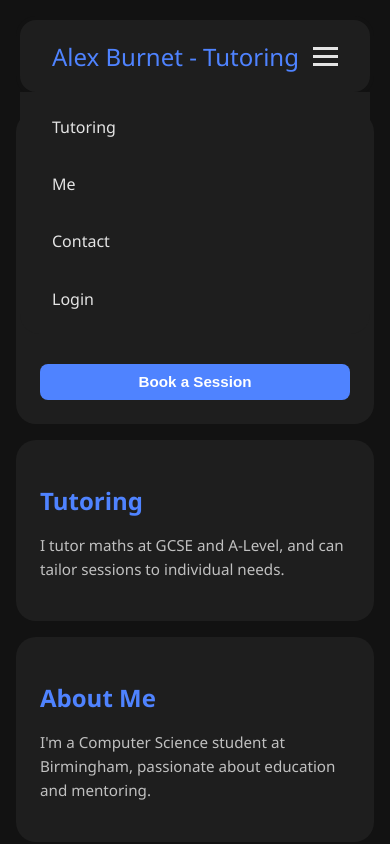
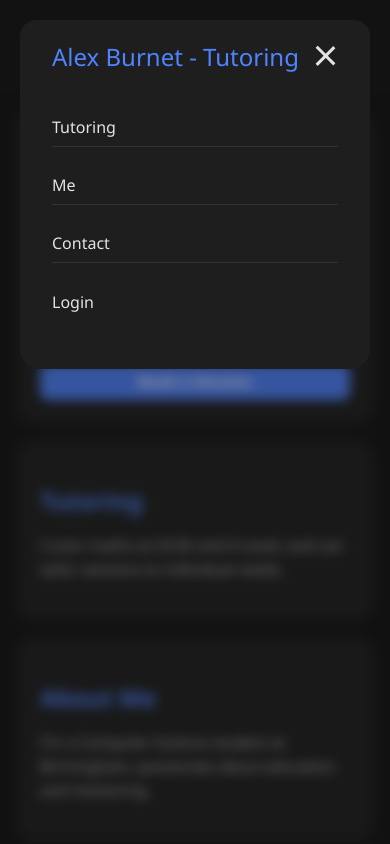
Before and after one commit to alexgburnet/maths-tutoring-app, a React (Vite) app in the folder client/: page / in a window 390 px wide. Both pictures are taken after a click on the element 325 px from the left and 56 px from the top of the page. Shown: the top 844 px of the page. Built offline with nearby package versions, Linux system fonts and the light colour scheme.

Commit message:
Fixed hamburger spacing and added blur to background

```diff
--- a/client/src/components/Navbar/Navbar.css
+++ b/client/src/components/Navbar/Navbar.css
@@ -1,3 +1,4 @@
+/* NAVBAR BASE STYLES */
 .navbar {
     background-color: #1e1e1e;
     border: 4px solid #121212;
@@ -9,11 +10,17 @@
     align-items: center;
     position: sticky;
     top: 0;
-    z-index: 10;
+    z-index: 25; /* highest layer */
     height: 72px;
+    transition: border-radius 0.3s ease;
   }
 
-  /* Navbar title */
+  .navbar.menu-open {
+    border-bottom-left-radius: 0;
+    border-bottom-right-radius: 0;
+  }
+
+  /* NAVBAR TITLE */
   .navbar h1 {
     font-size: 1.5rem;
     font-weight: 600;
@@ -21,13 +28,13 @@
     margin: 0;
   }
 
-  /* Hamburger icon - hidden on desktop */
+  /* HAMBURGER MENU */
   .hamburger {
     display: none;
     flex-direction: column;
     gap: 5px;
     cursor: pointer;
-    z-index: 20; /* Make sure it's above the dropdown */
+    z-index: 20;
   }
 
   .hamburger .bar {
@@ -37,14 +44,27 @@
     transition: all 0.3s ease;
   }
 
-  /* Navigation links - default desktop */
+  .hamburger .bar:nth-child(1).open {
+    transform: rotate(45deg) translate(5px, 5px);
+  }
+
+  .hamburger .bar:nth-child(2).open {
+    opacity: 0;
+  }
+
+  .hamburger .bar:nth-child(3).open {
+    transform: rotate(-45deg) translate(6px, -6px);
+  }
+
+  /* DESKTOP NAV LINKS */
   .nav-links {
     display: flex;
     gap: 1.2rem;
     align-items: center;
+    z-index: 15;
   }
 
-  /* Common link styling */
+  /* LINK STYLING */
   .navbar a {
     text-decoration: none;
     color: #e4e4e4;
@@ -56,7 +76,7 @@
     transition: color 0.2s ease-in-out;
   }
 
-  /* Logout button */
+  /* LOGOUT BUTTON */
   .logout-button {
     background: none;
     border: none;
@@ -66,7 +86,6 @@
     padding: 0;
     font-family: inherit;
     font-size: 1rem;
-    margin-top: 0;
   }
 
   .logout-button:hover {
@@ -83,23 +102,50 @@
     .nav-links {
       position: absolute;
       top: 100%;
+      left: 0;
       right: 0;
-      left: 0;
       background-color: #1e1e1e;
       flex-direction: column;
       align-items: flex-start;
-      padding: 1rem 2rem;
-      display: none;
+      padding: 0 2rem;
+      overflow: hidden;
+      max-height: 0;
+      opacity: 0;
+      transition: max-height 0.3s ease, opacity 0.3s ease;
       border-radius: 0 0 20px 20px;
+      border-top: none;
+      z-index: 15;
     }
 
     .nav-links.open {
-      display: flex;
+      padding: 1rem 2rem 3rem;
+      max-height: 300px;
+      opacity: 1;
     }
 
     .nav-links a,
     .nav-links .logout-button {
       padding: 0.5rem 0;
       width: 100%;
+      border-bottom: 1px solid #333;
+    }
+
+    .nav-links a:last-child,
+    .nav-links .logout-button:last-child {
+      border-bottom: none;
+    }
+
+    /* BACKGROUND BLUR WHEN MENU IS OPEN */
+    .nav-blur-overlay {
+      position: fixed;
+      top: 92px;
+      left: 0;
+      right: 0;
+      bottom: 0;
+      backdrop-filter: blur(6px);
+      background-color: rgba(18, 18, 18, 0.4);
+      z-index: 5;
+      transition: opacity 0.3s ease;
+      opacity: 1;
     }
   }
--- a/client/src/components/Navbar/Navbar.jsx
+++ b/client/src/components/Navbar/Navbar.jsx
@@ -20,7 +20,7 @@ export default function Navbar({ loggedIn, setLoggedIn }) {
   };
 
   return (
-    <nav className="navbar">
+    <nav className={`navbar ${menuOpen ? "menu-open" : ""}`}>
       <h1>
         <Link to="/" style={{ color: "#4f83ff", textDecoration: "none" }}>
           Alex Burnet - Tutoring
@@ -28,33 +28,37 @@ export default function Navbar({ loggedIn, setLoggedIn }) {
       </h1>
 
       <div className="hamburger" onClick={toggleMenu}>
-        <div className={menuOpen ? "bar open" : "bar"}></div>
-        <div className={menuOpen ? "bar open" : "bar"}></div>
-        <div className={menuOpen ? "bar open" : "bar"}></div>
+        <div className={`bar ${menuOpen ? "open" : ""}`}></div>
+        <div className={`bar ${menuOpen ? "open" : ""}`}></div>
+        <div className={`bar ${menuOpen ? "open" : ""}`}></div>
       </div>
-
       <div className={`nav-links ${menuOpen ? "open" : ""}`}>
         {!onDashboard && (
           <>
-            <a href="#tutoring">Tutoring</a>
-            <a href="#about">Me</a>
-            <a href="#contact">Contact</a>
+            <a href="#tutoring" onClick={() => setMenuOpen(false)}>Tutoring</a>
+            <a href="#about" onClick={() => setMenuOpen(false)}>Me</a>
+            <a href="#contact" onClick={() => setMenuOpen(false)}>Contact</a>
           </>
         )}
 
-        {loggedIn && isUserAdmin() && <Link to="/admin">Admin</Link>}
+        {loggedIn && isUserAdmin() && (
+          <Link to="/admin" onClick={() => setMenuOpen(false)}>Admin</Link>
+        )}
 
         {loggedIn ? (
           <>
-            {!onDashboard && <Link to="/dashboard">Dashboard</Link>}
+            {!onDashboard && (
+              <Link to="/dashboard" onClick={() => setMenuOpen(false)}>Dashboard</Link>
+            )}
             <button onClick={handleLogout} className="logout-button">
               Logout
             </button>
           </>
         ) : (
-          <Link to="/auth">Login</Link>
+          <Link to="/auth" onClick={() => setMenuOpen(false)}>Login</Link>
         )}
       </div>
+    {menuOpen && <div className="nav-blur-overlay" onClick={() => setMenuOpen(false)} />}
     </nav>
   );
 }
```
